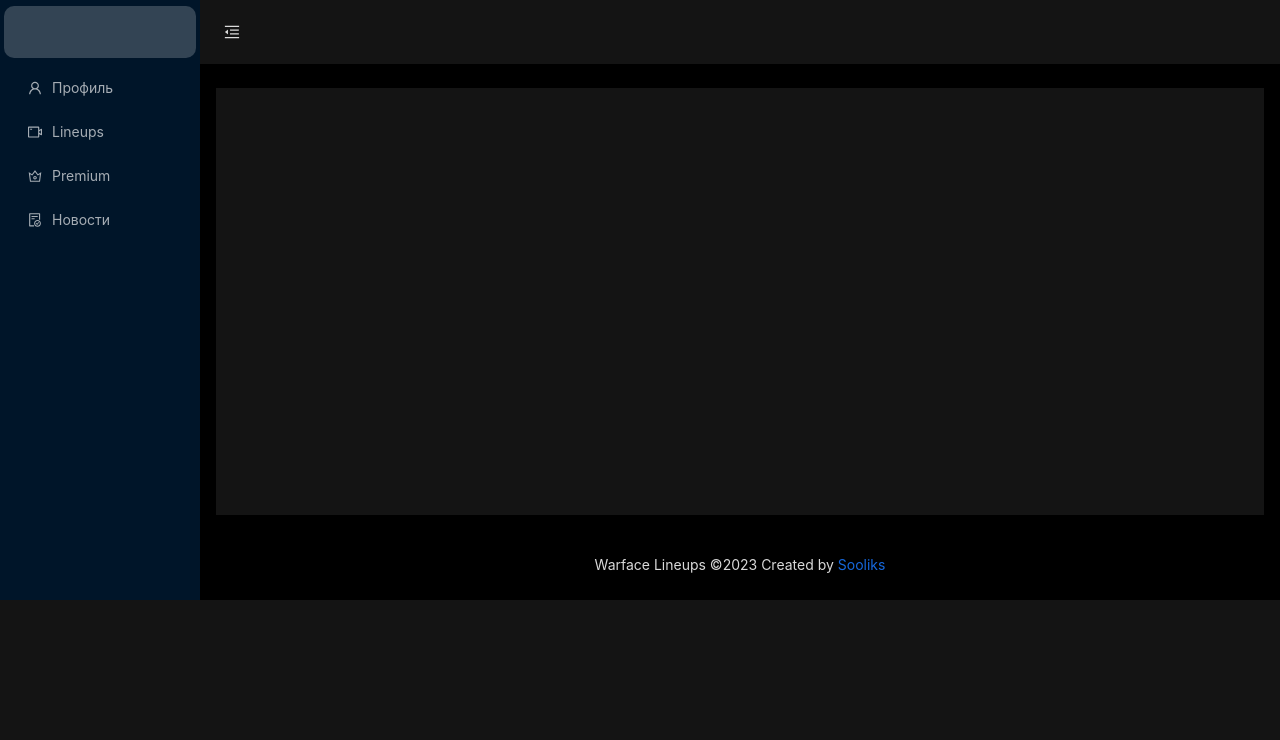
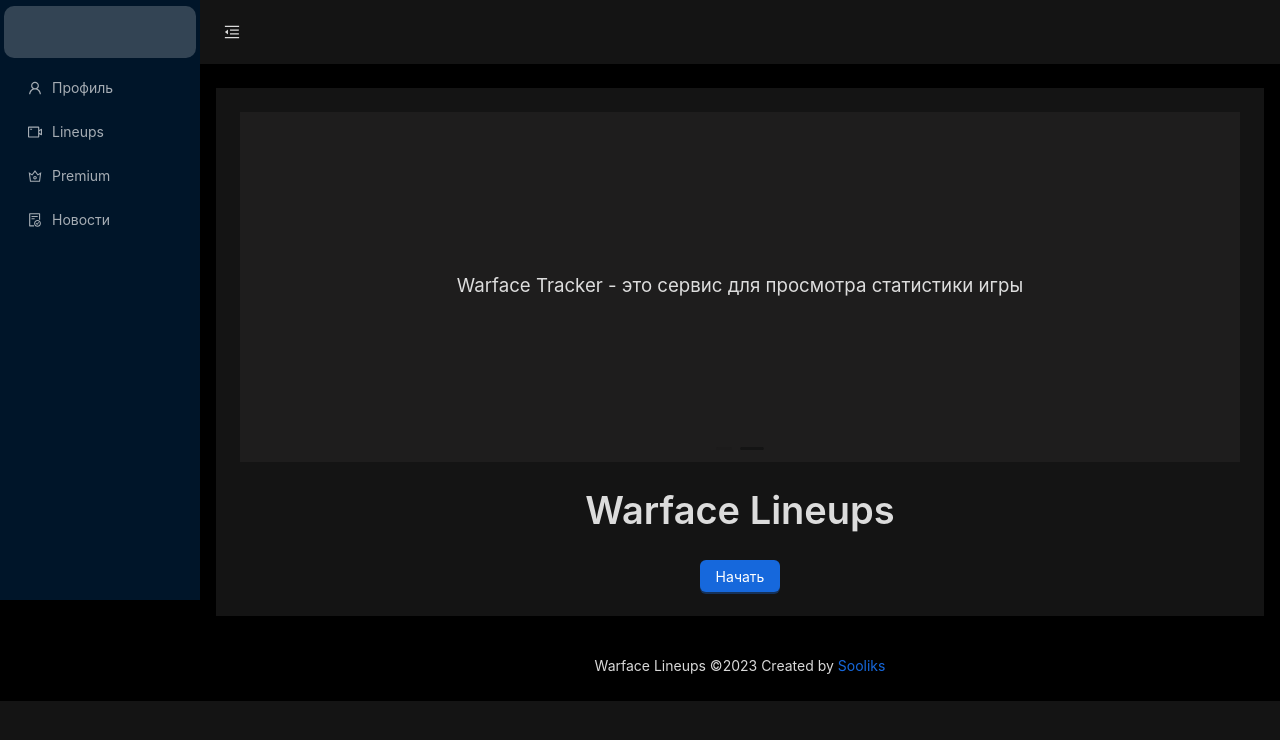
Before and after one commit to Sooliks/WarfaceLineupsV1.1, a React (Create React App) app in the folder WarfaceLineupsV1.1/WarfaceLineupsV1.1/client/: page / in a window 1280 px wide. Shown: the top 740 px of the page. Built offline with nearby package versions, Linux system fonts and the light colour scheme; no server answers.

Commit message:
start ready

```diff
--- a/WarfaceLineupsV1.1/WarfaceLineupsV1.1/client/src/pages/Start.tsx
+++ b/WarfaceLineupsV1.1/WarfaceLineupsV1.1/client/src/pages/Start.tsx
@@ -1,9 +1,44 @@
-import React from 'react';
+import React, {CSSProperties} from 'react';
+import {Button, Carousel, Space, Typography} from "antd";
+import {useNavigate} from "react-router-dom";
+import {useNavigationContext} from "../context/NavigationContextProvider";
 
+const { Text, Title } = Typography;
 const Start: React.FC = () => {
+    const navigate = useNavigate();
+    const navigationContext = useNavigationContext();
+
+    const insideContentStyle: CSSProperties = {
+        height: 350,
+        lineHeight: '350px',
+        background: '#1e1d1d',
+        textAlign: 'center',
+    }
     return (
-        <div>
-
+        <div style={{width: '100%', height: '100%'}}>
+            <div style={{width: '100%'}}>
+                <Carousel autoplay style={{width: '100%'}}>
+                    <Space>
+                        <div style={insideContentStyle}>
+                            <Text style={{fontSize: '14pt'}}>Warface Lineups - это сайт где вы можете загрузить свои раскидки и в будущем сетапы, а также искать их</Text>
+                        </div>
+                    </Space>
+                    <Space>
+                        <div style={insideContentStyle}>
+                            <Text style={{fontSize: '14pt'}}>Warface Tracker - это сервис для просмотра статистики игры</Text>
+                        </div>
+                    </Space>
+                </Carousel>
+            </div>
+            <Space direction={"vertical"} style={{display:'flex', alignItems: 'center'}}>
+                <Title>Warface Lineups</Title>
+                <Space direction={"horizontal"}>
+                    <Button type={"primary"} onClick={()=>{
+                        navigationContext.setNavigation({currentPage: "/profile"});
+                        navigate("/profile");
+                    }}>Начать</Button>
+                </Space>
+            </Space>
         </div>
     );
 };
```
Also changed, not shown: WarfaceLineupsV1.1/WarfaceLineupsV1.1/client/src/components/miniUi/Comment.tsx (added, +11 -0 lines).
